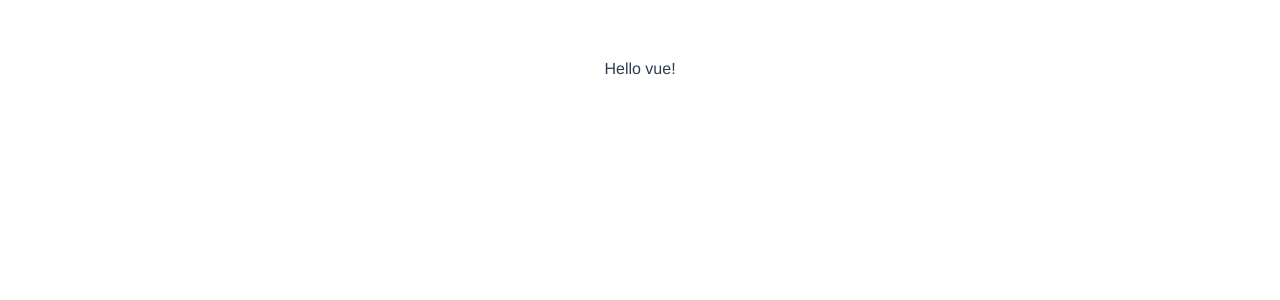
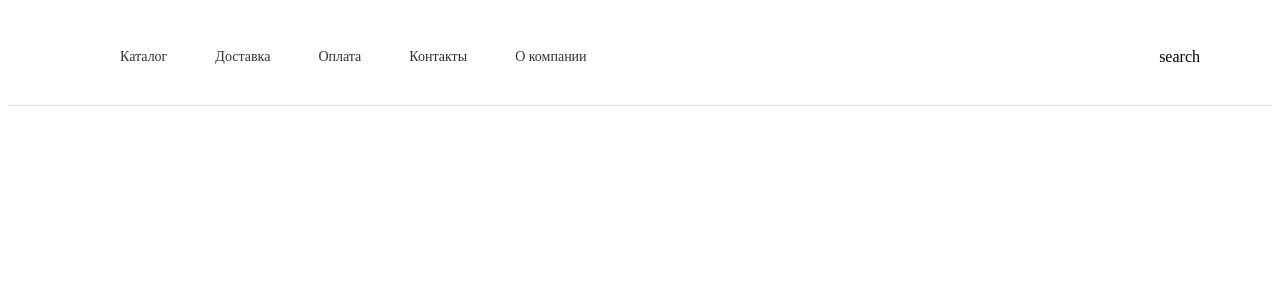
Before and after one commit to litvinovsl/vue-shop-paintings, a Vue app: page / in a window 1280 px wide. Shown: the top 300 px of the page. Built offline with nearby package versions, Linux system fonts and the light colour scheme.

Commit message:
create style for navigation menu

```diff
--- a/package.json
+++ b/package.json
@@ -32,7 +32,9 @@
     "parserOptions": {
       "parser": "@babel/eslint-parser"
     },
-    "rules": {}
+    "rules": {
+      "no-console":"off"
+    }
   },
   "browserslist": [
     "> 1%",
--- a/src/App.vue
+++ b/src/App.vue
@@ -1,26 +1,20 @@
 <template>
   <div id="App">
-    <p>Hello vue!</p>
-
+    <Header />
   </div>
 </template>
 
 <script>
 
+import Header from './components/shop-header.vue';
+
 export default {
   name: 'App',
   components: {
+    Header,
   }
 }
 </script>
 
 <style>
-#app {
-  font-family: Avenir, Helvetica, Arial, sans-serif;
-  -webkit-font-smoothing: antialiased;
-  -moz-osx-font-smoothing: grayscale;
-  text-align: center;
-  color: #2c3e50;
-  margin-top: 60px;
-}
 </style>
--- a/src/components/Header.vue
+++ b/src/components/header-search.vue
@@ -1,17 +1,17 @@
 <template>
-    <div class="header">
-
+    <div class="search">
+        search
     </div>
 </template>
 
 <script>
 export default {
-
+    name: 'header-search'
 }
 </script>
 
 <style>
-.header{
+.search{
 
 }
 </style>
--- /dev/null
+++ b/src/components/shop-header-NavMenu.vue
@@ -0,0 +1,39 @@
+<template>
+    <ul class="header-links">
+        <li class="header-link"><a class="header-link-text" href="#">Каталог</a></li>
+        <li class="header-link"><a class="header-link-text" href="#">Доставка</a></li>
+        <li class="header-link"><a class="header-link-text" href="#">Оплата</a></li>
+        <li class="header-link"><a class="header-link-text" href="#">Контакты</a></li>
+        <li class="header-link"><a class="header-link-text" href="#">О компании</a></li>
+    </ul>
+</template>
+
+<script>
+export default {
+    name: 'shop-header-NavMenu'
+}
+</script>
+
+<style>
+.header-links {
+    list-style: none;
+    display: flex;
+    flex-direction: row;
+    gap: 48px;
+}
+
+.header-link{
+    transition: opacity .3s ease-in-out;
+}
+
+.header-link:hover{
+    opacity: .6;
+}
+
+.header-link-text {
+    text-decoration: none;
+    color: #343030;
+    font-size: 14px;
+    line-height: 150%;
+}
+</style>
--- /dev/null
+++ b/src/components/shop-header.vue
@@ -0,0 +1,37 @@
+<template>
+    <div class="header">
+        <div class="header__box">
+            <HeaderNavMenu />
+            <Search />
+        </div>
+    </div>
+</template>
+
+<script>
+import HeaderNavMenu from './shop-header-NavMenu.vue';
+import Search from './header-search.vue';
+export default {
+    name: 'shop-header',
+    components: {
+        HeaderNavMenu,
+        Search
+    }
+}
+</script>
+
+<style>
+.header {
+    height: 97px;
+    border-bottom: 1px solid #E1E1E1;
+}
+
+.header__box{
+    display: flex;
+    flex-direction: row;
+    justify-content: space-between;
+    margin: 0 auto;
+    max-width: 1120px;
+    height: 100%;
+    align-items: center;
+}
+</style>
```
Also changed, not shown: src/components/HeaderNavMenu.vue (deleted, +0 -17 lines).
